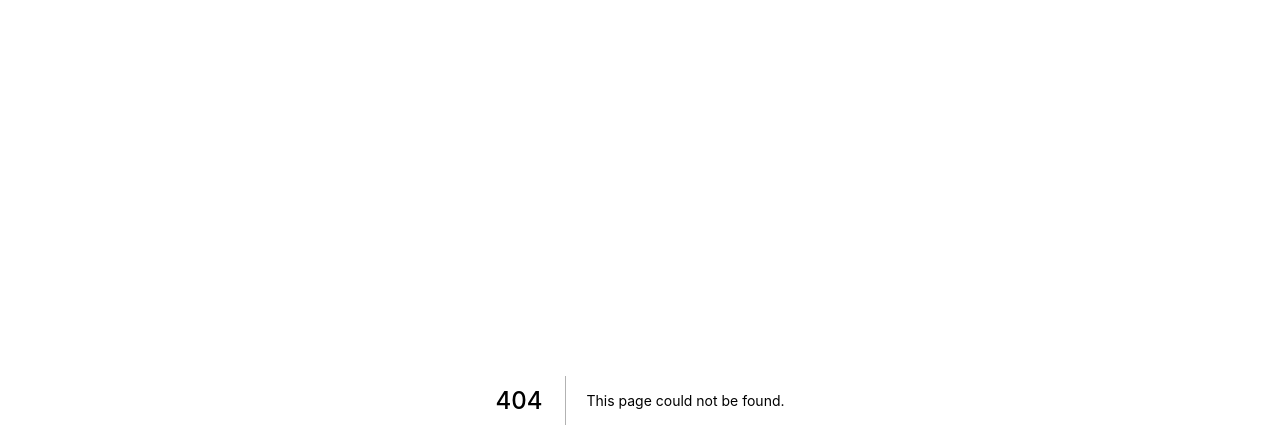
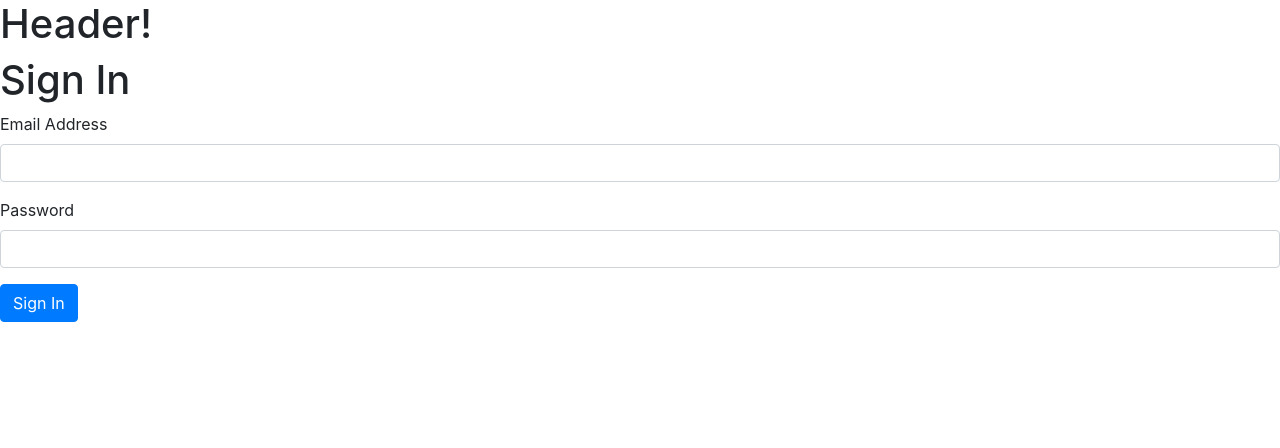
Before and after one commit to SimonGarber/microservices_ticketing, a Next.js app in the folder client/: page /auth/signin in a window 1280 px wide. Before the commit this address had no page. Shown: the top 448 px of the page. Built offline with nearby package versions, Linux system fonts and the light colour scheme.

Commit message:
added a signin page with a form connected to the appropriate route

```diff
--- a/client/pages/_app.js
+++ b/client/pages/_app.js
@@ -1,5 +1,10 @@
 import "bootstrap/dist/css/bootstrap.css";
 
 export default ({ Component, pageProps }) => {
-  return <Component {...pageProps} />;
+  return (
+    <div>
+      <h1>Header!</h1>
+      <Component {...pageProps} />
+    </div>
+  );
 };
--- /dev/null
+++ b/client/pages/auth/signin.js
@@ -0,0 +1,48 @@
+import { useState } from "react";
+import Router from "next/router";
+import useRequest from "../../hooks/useRequest";
+
+export default () => {
+  const [email, setEmail] = useState("");
+  const [password, setPassword] = useState("");
+  const { doRequest, errors } = useRequest({
+    url: "/api/users/signin",
+    method: "post",
+    body: {
+      email,
+      password,
+    },
+    onSuccess: () => Router.push("/"),
+  });
+
+  const onSubmit = async (event) => {
+    event.preventDefault();
+
+    await doRequest();
+  };
+  return (
+    <form onSubmit={onSubmit}>
+      <h1>Sign In</h1>
+      <div className="form-group">
+        <label>Email Address</label>
+        <input
+          value={email}
+          onChange={(e) => setEmail(e.target.value)}
+          type="email"
+          className="form-control"
+        />
+      </div>
+      <div className="form-group">
+        <label>Password</label>
+        <input
+          value={password}
+          onChange={(e) => setPassword(e.target.value)}
+          type="password"
+          className="form-control"
+        />
+      </div>
+      {errors}
+      <button className="btn btn-primary">Sign In</button>
+    </form>
+  );
+};
--- a/client/pages/banana.js
+++ /dev/null
@@ -1,3 +0,0 @@
-export default () => {
-  return <h1>Banana!</h1>;
-};
```
